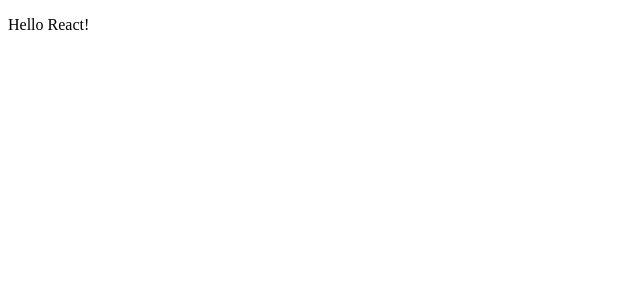
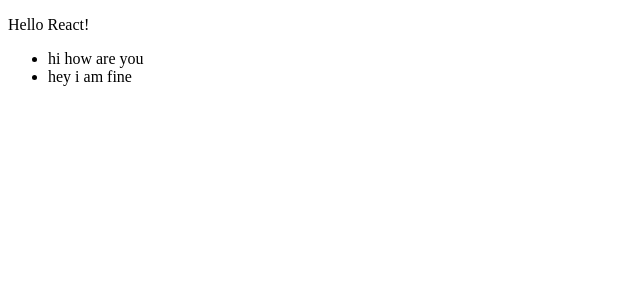
Before and after one commit to yswai/react-material-chat, a React app: page / in a window 1280 px wide. Shown: the top 300 px of the page, without its empty margins (0-640 px from the left). Built offline with nearby package versions, Linux system fonts and the light colour scheme.

Commit message:
fixed
fixed

```diff
--- /dev/null
+++ b/client/App.jsx
@@ -0,0 +1,30 @@
+import React from 'react';
+import {render} from 'react-dom';
+import Chat from './components/Chat.jsx';
+
+class App extends React.Component {
+
+    constructor(props) {
+        super(props);
+        this.state = {
+            messages: [
+                'hi how are you',
+                'hey i am fine'
+            ]
+        }
+    }
+
+    render() {
+        var messages = this.state.messages;
+        return (
+            <div id="main">
+                <p>Hello React!</p>
+                <Chat messages={messages} />
+            </div>
+        );
+    }
+}
+
+if (!document.getElementById('main')) {
+    render( <App />, document.getElementById('app'));
+}
--- a/client/app.jsx
+++ /dev/null
@@ -1,15 +0,0 @@
-import React from 'react';
-import {render} from 'react-dom';
-
-class App extends React.Component {
-
-    constructor(props) {
-        super(props);
-    }
-
-    render() {
-        return <p> Hello React!</p>;
-    }
-}
-
-render(<App/>, document.getElementById('app'));
--- /dev/null
+++ b/client/components/Chat.jsx
@@ -0,0 +1,24 @@
+import React from 'react';
+
+class Chat extends React.Component {
+
+    constructor(props) {
+        super(props);
+    }
+
+    render() {
+        let messageList = this.props.messages.map( (m, idx) => {
+            return (
+                <li key={idx}>{m}</li>
+            );
+        });
+        return (
+            <div id="message-list">
+                <ul>{messageList}</ul>
+            </div>
+        )
+    }
+
+}
+
+export default Chat;
--- a/package.json
+++ b/package.json
@@ -14,9 +14,12 @@
     "babel-preset-es2015": "^6.6.0",
     "babel-preset-react": "^6.5.0",
     "html-webpack-plugin": "^2.9.0",
+    "lodash": "^4.6.1",
+    "material-ui": "^0.14.4",
     "node-sass": "^3.4.2",
     "react": "^0.14.7",
     "react-dom": "^0.14.7",
+    "react-tap-event-plugin": "^0.2.2",
     "sass-loader": "^3.1.2",
     "webpack": "^1.12.14"
   }
--- a/webpack.config.js
+++ b/webpack.config.js
@@ -6,7 +6,7 @@
     context: CLIENT_DIR,
     entry: {
         "main": [
-            CLIENT_DIR + '/app.jsx'
+            CLIENT_DIR + '/App.jsx'
         ]
     },
     output: {
```
